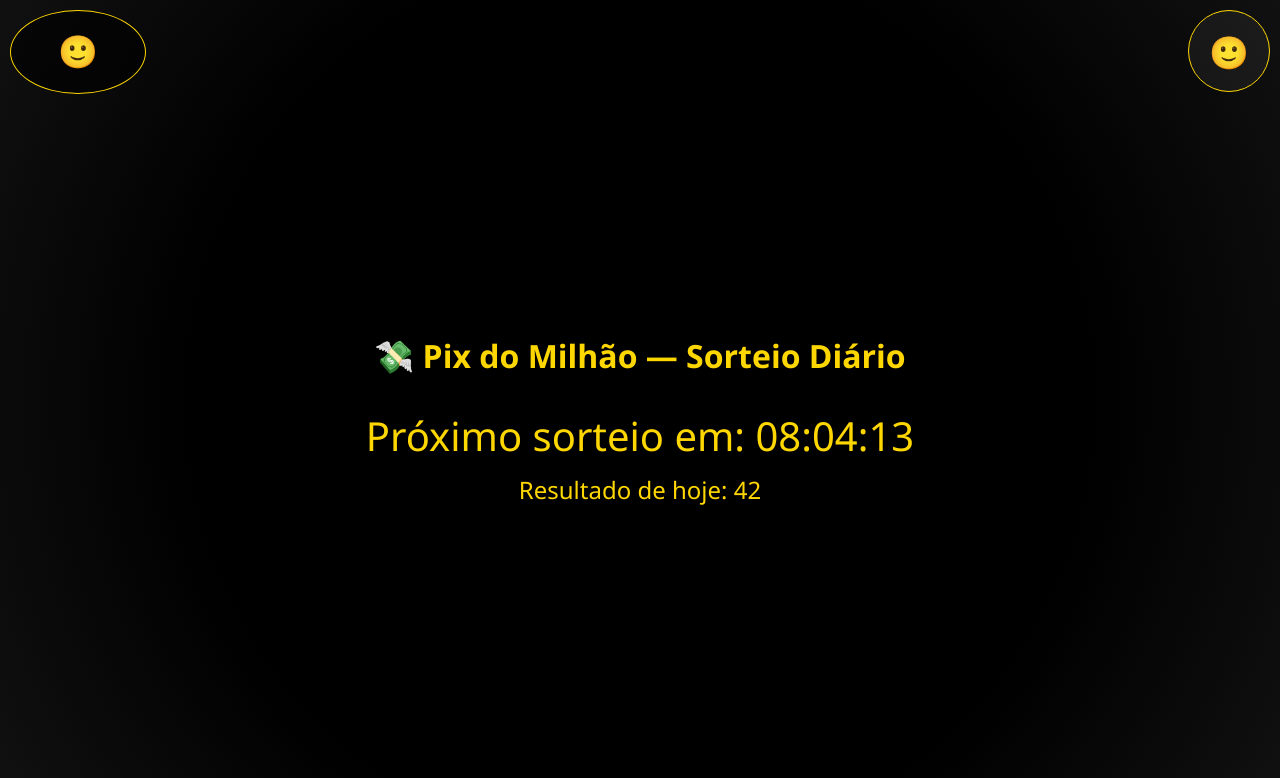
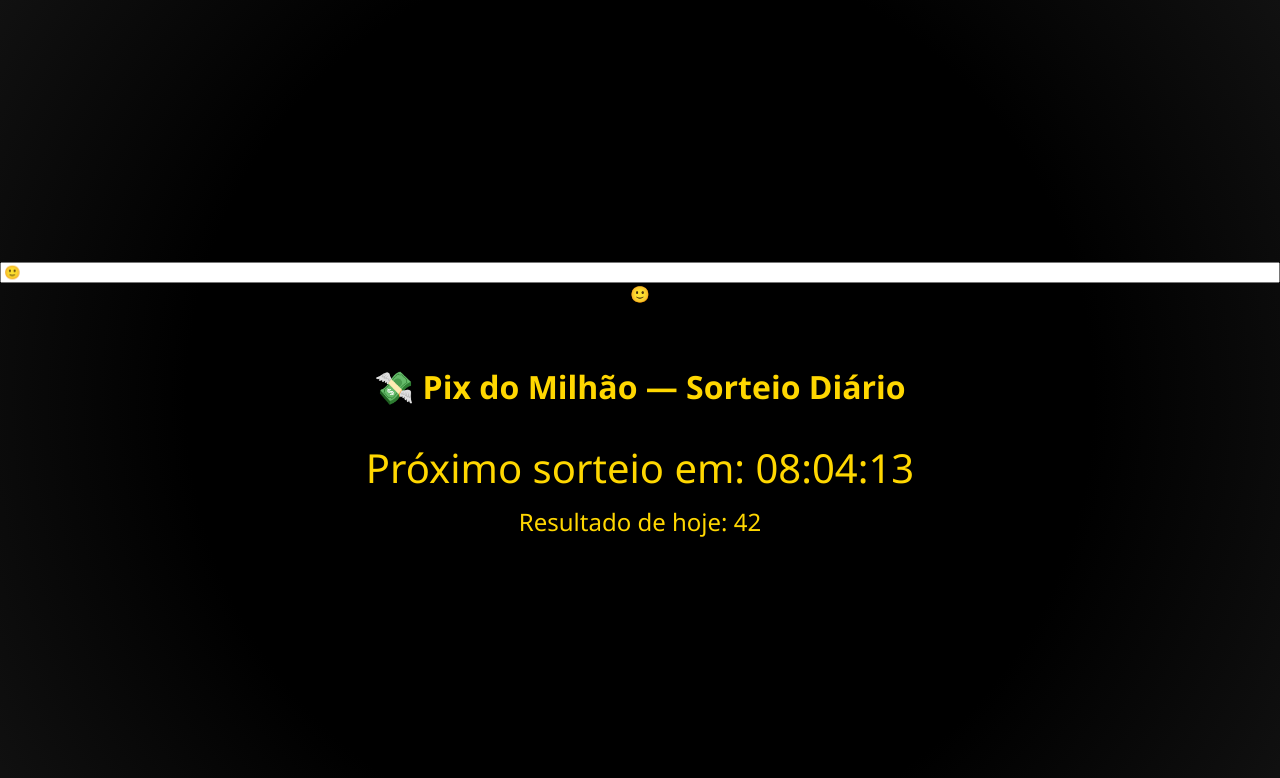
Before and after one commit to webkilohertz/pix-do-milhao, a Flask app: page / in a window 1280 px wide. Shown: the top 778 px of the page. Run offline with Flask 3, Linux system fonts and the light colour scheme.

Commit message:
Update style.css

```diff
--- a/static/style.css
+++ b/static/style.css
@@ -22,40 +22,5 @@ h1 {
 
 #resultado {
   font-size: 1.5em;
-  margin-bottom: 20px;
+  margin-bottom: 20p;
 }
-
-
-
-
-
-#avatarInput {
-  position: fixed;
-  top: 10px;
-  left: 10px;
-  width: 130px;
-  height: 80px;
-  background: rgba(0, 0, 0, 0.6);
-  color: white;               /* texto branco visível */
-  border: 1px solid gold;
-  border-radius: 50%;
-  text-align: center;
-  font-size: 2em;
-  z-index: 5;                 /* fica acima do avatarDisplay */
-}
-
-#avatarDisplay {
-  position: fixed;
-  top: 10px;
-  right: 10px;
-  width: 80px;
-  height: 80px;
-  border-radius: 50%;
-  display: flex;
-  align-items: center;
-  justify-content: center;
-  font-size: 2em;
-  background: rgba(255, 255, 255, 0.05);
-  border: 1px solid gold;
-  z-index: 1;                 /* fica abaixo da caixa de texto */
-}
```
